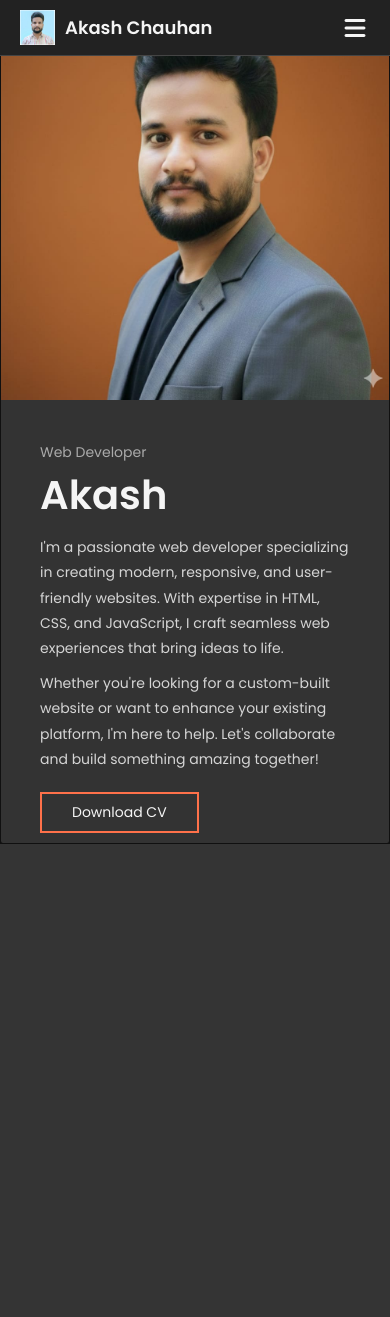
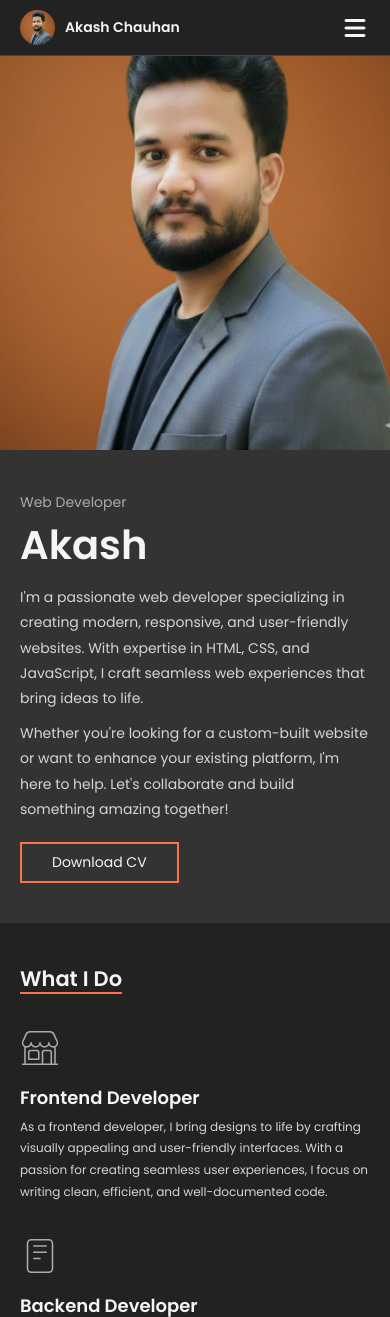
Before and after one commit to akashchauhan1230/akashPortfolio, a Django app: page / in a window 390 px wide. Shown: the top 1317 px of the page. Before the commit the page ends 844 px from the top, so only its background shows below. Run offline with Django 5.2, Linux system fonts and the light colour scheme; some libraries are stand-ins or nearby versions.

Commit message:
responsiveness

```diff
--- a/AkashPortfolio/settings.py
+++ b/AkashPortfolio/settings.py
@@ -28,7 +28,8 @@ BASE_DIR = Path(__file__).resolve().parent.parent
 SECRET_KEY = os.getenv('SECRET_KEY', 'django-insecure-default-key-change-in-production')
 
 # SECURITY WARNING: don't run with debug turned on in production!
-DEBUG = os.getenv('DEBUG', 'False') == 'True'
+# Accept common truthy values from .env so local CSS/JS/static files work correctly.
+DEBUG = os.getenv('DEBUG', 'True').strip().lower() in ('1', 'true', 'yes', 'on')
 
 ALLOWED_HOSTS = [
     host.strip() for host in os.getenv(
@@ -132,8 +133,9 @@ USE_TZ = True
 # Static files (CSS, JavaScript, Images)
 # https://docs.djangoproject.com/en/5.2/howto/static-files/
 
-STATIC_URL = 'static/'
+STATIC_URL = '/static/'
 STATIC_ROOT = BASE_DIR / 'staticfiles'
+# App static files are automatically discovered from main/static; no extra directory is needed.
 
 # Default primary key field type
 # https://docs.djangoproject.com/en/5.2/ref/settings/#default-auto-field
--- a/main/static/main.js
+++ b/main/static/main.js
@@ -5,10 +5,16 @@ let tick = document.getElementById('tick');
 let cross = document.getElementById('cross');
 var c = 1;
 
+function updateSidebarState(isOpen) {
+  sideBar.classList.toggle('active', isOpen);
+  cross.style.display = isOpen ? 'inline' : 'none';
+  tick.style.display = isOpen ? 'none' : 'inline';
+  c = isOpen ? 0 : 1;
+}
+
 // page navigation variables
 const navItemLinks = document.querySelectorAll('.nav li a');
 const pages = document.querySelectorAll('.page');
-
 
 // variables for filtering
 const filterBtn = document.querySelectorAll('.filter-item');
@@ -16,20 +22,7 @@ const itemCategory = document.querySelectorAll('.item-category');
 
 // toggling sidebar in mobile
 menuToggler.addEventListener('click', function(){
-  if(c==1){
-    sideBar.classList.toggle('active');
-    cross.style.display = "inline";
-    tick.style.display = "none";
-    c = 0;
-
-  }else{
-    sideBar.classList.toggle('active');
-    cross.style.display = "none";
-    tick.style.display = "inline";
-    c=1;
-
-  }
-
+  updateSidebarState(c === 1);
 });
 
 
@@ -67,6 +60,9 @@ for (let i = 0; i < navItemLinks.length; i++) {
       const pageId = href.substring(1); // Remove the # character
       navigateToPage(pageId);
       window.location.hash = href; // Update browser URL
+      if (window.innerWidth <= 1024) {
+        updateSidebarState(false);
+      }
     }
   });
 }
--- a/main/static/style.css
+++ b/main/static/style.css
@@ -61,8 +61,9 @@ html {
 }
 
 body {
-  height: 100vh;
+  min-height: 100vh;
   background: var(--background-dark-100);
+  overflow-x: hidden;
 }
 
 li {
@@ -148,9 +149,10 @@ img {
 .container {
   position: relative;
   max-width: 1440px;
-  height: 100vh;
+  min-height: 100vh;
+  height: auto;
   margin: auto;
-  overflow: hidden;
+  overflow: visible;
 }
 
 /* mobile navbar style */
@@ -173,6 +175,10 @@ img {
 
 .nav-mobile .brand-img {
   width: 35px;
+  height: 35px;
+  object-fit: cover;
+  object-position: center top;
+  border-radius: 50%;
   margin-right: 10px;
 }
 
@@ -270,14 +282,13 @@ img {
 .portfolio,
 .blog,
 .contact {
-  position: absolute;
-  top: 0;
-  right: 0;
-  left: 165px;
+  position: relative;
+  display: none;
+  margin-left: 165px;
   width: calc(100% - 165px);
-  height: 100%;
+  min-height: 100vh;
   background: var(--background-dark-90);
-  overflow-y: auto;
+  overflow: visible;
   opacity: 0;
   visibility: hidden;
   pointer-events: none;
@@ -300,14 +312,18 @@ img {
 
 .hero-img-bx {
   width: 50%;
-  max-height: 100%;
+  min-height: 450px;
+  background: var(--background-dark-100);
+  overflow: hidden;
 }
 
 .hero-img-bx img {
+  display: block;
   width: 100%;
   height: 100%;
+  min-height: 450px;
   object-fit: cover;
-  object-position: center 0;
+  object-position: center top;
 }
 
 .hero-content {
@@ -713,7 +732,11 @@ img {
   .portfolio,
   .blog,
   .contact {
+    position: relative;
+    margin-left: 0;
     width: 100%;
+    height: auto;
+    min-height: 100vh;
   }
 
   /* Resume section */
@@ -747,28 +770,17 @@ img {
 
   .hero-content {
     width: 100%;
-    padding: 40px;
+    padding: 40px 20px;
   }
 
   /* about section service */
 
   .about-inner {
-    padding: 40px;
+    padding: 40px 20px;
   }
 
   .grid-item {
     grid-template-columns: 1fr;
-  }
-
-  /* about section testimonials */
-
-  .testimonials-row {
-    flex-direction: column;
-  }
-
-  .testimonials-content {
-    margin-right: 0;
-    margin-bottom: 20px;
   }
 
   /* resume section */
@@ -813,12 +850,27 @@ img {
     flex-direction: column;
   }
 
+  .nav-mobile .brand-name {
+    font-size: 14px;
+  }
+
+  .resume,
+  .portfolio,
+  .blog,
+  .contact {
+    padding: 80px 20px;
+  }
+
   /* contact section */
   .contact-info {
     grid-template-columns: 1fr;
   }
 }
+
 .profile-img {
-  height: 300px ;
-  width: auto;
+  display: block;
+  width: 100%;
+  height: 300px;
+  object-fit: cover;
+  object-position: center top;
 }
--- a/main/templates/index.html
+++ b/main/templates/index.html
@@ -29,7 +29,7 @@
     <!-- nav for mobile -->
     <nav class="nav-mobile">
       <div class="navbar-brand">
-        <img src="{% static 'images/1000166232.jpg' %}" alt="" class="brand-img">
+        <img src="{% static 'images/akashprofile.jpeg' %}" alt="" class="brand-img">
         <h1 class="brand-name">Akash Chauhan</h1>
       </div>
 
@@ -108,7 +108,7 @@
                 to help. Let's collaborate and build something amazing together!</p>
             </div>
 
-            <a href="{% static 'images/cv.jpg' %}" download class="btn-primary">Download CV</a>
+            <a href="{% static 'images/Akash Chauhan.pdf' %}" download class="btn-primary">Download CV</a>
           </div>
         </div>
       </div>
@@ -359,7 +359,7 @@ As a B.Tech CSE student, I've gained a strong foundation in computer science and
 
       </div>
 
-      <a href="{% static 'images/cv.jpg' %}" download  class="btn-primary">Download CV</a>
+      <a href="{% static 'images/Akash Chauhan.pdf' %}" download  class="btn-primary">Download CV</a>
 
 
     </section>
@@ -464,29 +464,7 @@ As a B.Tech CSE student, I've gained a strong foundation in computer science and
           </div>
         </div>
 
-        <div class="blog-post">
-          <div class="blog-img-box">
-            <img src="{% static 'images/blog_post_6.jpg' %}" alt="">
-          </div>
-          <div class="blog-category">UI</div>
-          <div class="blog-info">
-            <p class="publish-date">06 Apr 2021</p>
-            <a href="#" class="blog-title">Creative and Innovative Navigation Designs</a>
-          </div>
-        </div>
 
-        <div class="blog-post">
-          <div class="blog-img-box">
-            <img src="{% static 'images/blog_post_1.jpg' %}%}" alt="">
-          </div>
-          <div class="blog-category">Design</div>
-          <div class="blog-info">
-            <p class="publish-date">06 Apr 2021</p>
-            <a href="#" class="blog-title">6 Easy Steps to Better Icon Design</a>
-          </div>
-        </div>
-
-      </div>
     </section>
 
     <!-- contact section structure -->
```
Also changed, not shown: other parts of main/static/style.css (+37 -2 lines), db.sqlite3, 1 other file.
